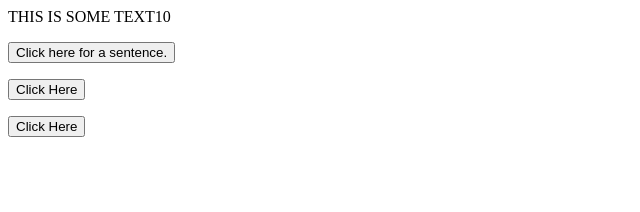
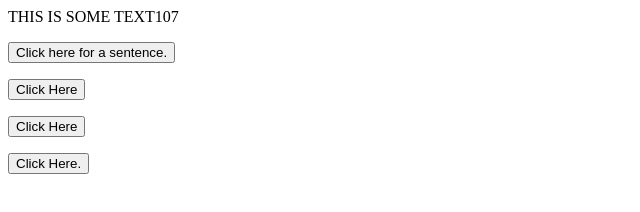
Before and after one commit to CristSwen/JavaScript-Projects, a plain HTML site: page Basic JavaScript Projects/Project8_string_methods/index.html in a window 1280 px wide. Shown: the whole page, without its empty margins (0-640 px from the left). Drawn offline with Linux system fonts and the light colour scheme.

Commit message:
wrote code for tostring and toprecision and tofixed
Wrote code to turn a number into a string with tostring. Wrote a function to turn a long decimal number into 10 digits long. wrote code to convert a number into a string and round it

```diff
--- a/Basic JavaScript Projects/Project8_string_methods/JS/main.js
+++ b/Basic JavaScript Projects/Project8_string_methods/JS/main.js
@@ -28,3 +28,13 @@ function string_Method() {
     var X = 182;
     document.getElementById("Numbers_to_string").innerHTML = X.toString();
 }
+
+
+
+function precision_Method() {
+    var X = 12938.3012987376112;
+    document.getElementById("Precision").innerHTML = X.toPrecision(10);
+}
+
+var num = 6.673299;
+document.write(num.toFixed());
--- a/Basic JavaScript Projects/Project8_string_methods/index.html
+++ b/Basic JavaScript Projects/Project8_string_methods/index.html
@@ -13,5 +13,8 @@
 
     <p id="Numbers_to_string"></p>
     <button onclick="string_Method()">Click Here</button>
+
+    <p id="Precision"></p>
+    <button onclick="precision_Method()">Click Here.</button>
 </body>
 </html>
```
